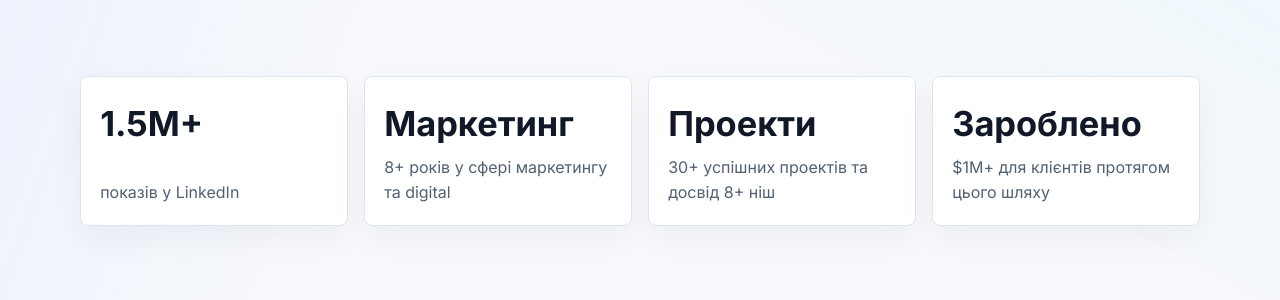
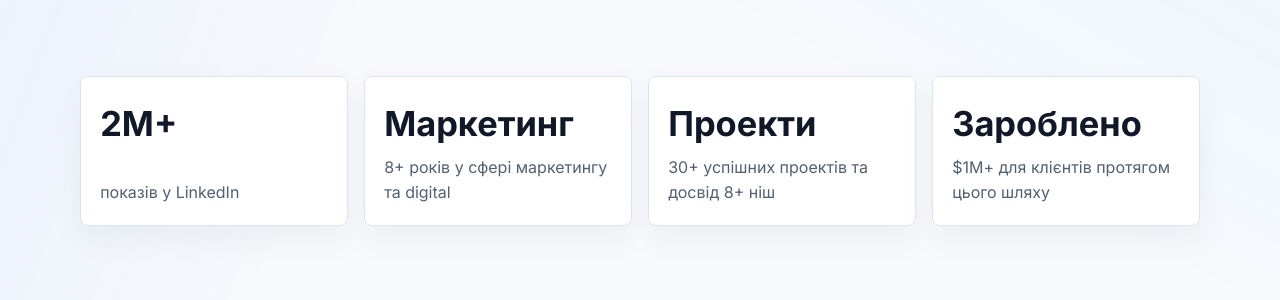
Before and after one commit to jenya112115-source/careerbuilderlab, a Jekyll site: the page built from index.html, in a window 1280 px wide and 900 px high, scrolled down 633 px. Shown: the part 157-457 px from the top of the window. Built offline with Jekyll 4.4.1, drawn with Linux system fonts in a browser that asks for light colours.

Commit message:
Add files via upload

```diff
--- a/index.html
+++ b/index.html
@@ -29,7 +29,7 @@ description: "Перетворюю експертизу на видимість,
 <section class="section">
   <div class="container proof-grid">
     <div class="proof-card">
-      <strong>1.5M+</strong>
+      <strong>2M+</strong>
       <span>показів у LinkedIn</span>
     </div>
     <div class="proof-card">
```
